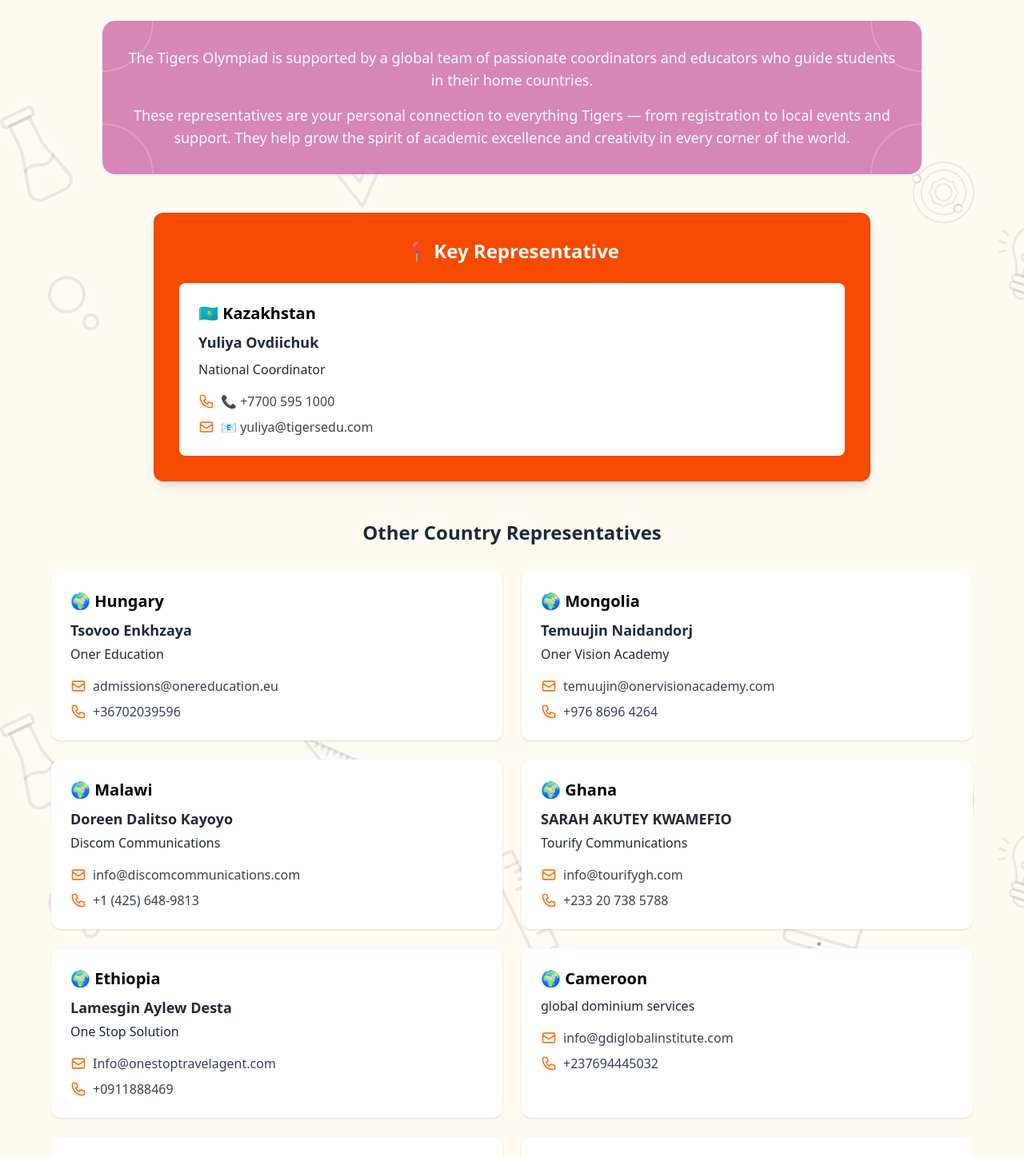
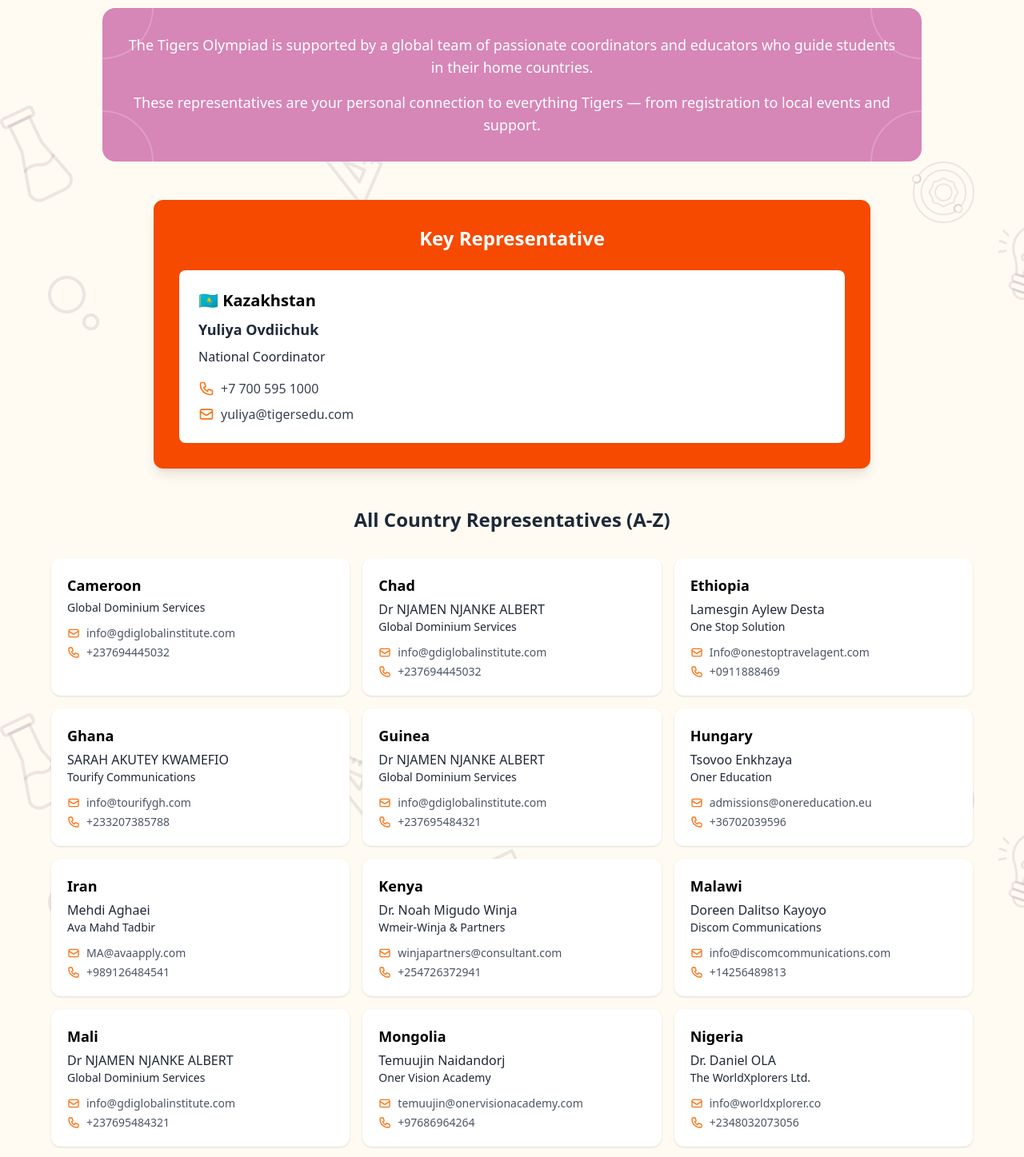
Before and after one commit to VladNaboka/olympiad_tiger_site, a Next.js app: page /representatives in a window 1280 px wide. Shown: the part 480-1927 px from the top of the page at 80% size. Built offline with nearby package versions, Linux system fonts and the light colour scheme.

Commit message:
change representatives A-Z

```diff
--- a/src/app/representatives/page.js
+++ b/src/app/representatives/page.js
@@ -2,15 +2,47 @@
 import Footer from '../../components/footer';
 import Link from 'next/link';
 
-// Updated representatives data - now focused on Julia Ovdiichuk as main representative
+// Representatives data sorted alphabetically by country
 const representatives = [
   {
-    id: 1,
-    country: "Kazakhstan",
-    name: "Yuliya Ovdiichuk",
-    role: "National Coordinator",
-    email: "yuliya@tigersedu.com",
-    phone: "+7 700 595 1000"
+    id: 7,
+    country: "Cameroon",
+    name: "",
+    role: "Global Dominium Services",
+    email: "info@gdiglobalinstitute.com",
+    phone: "+237694445032",
+  },
+  {
+    id: 8,
+    country: "Chad",
+    name: "Dr NJAMEN NJANKE ALBERT",
+    role: "Global Dominium Services",
+    email: "info@gdiglobalinstitute.com",
+    phone: "+237694445032",
+  },
+  {
+    id: 6,
+    country: "Ethiopia",
+    name: "Lamesgin Aylew Desta",
+    role: "One Stop Solution",
+    email: "Info@onestoptravelagent.com",
+    phone: "+0911888469",
+  },
+  {
+    id: 5,
+    country: "Ghana",
+    name: "SARAH AKUTEY KWAMEFIO",
+    role: "Tourify Communications",
+    email: "info@tourifygh.com",
+    phone: "+233207385788",
+  },
+  {
+    id: 11,
+    country: "Guinea",
+    name: "Dr NJAMEN NJANKE ALBERT",
+    role: "Global Dominium Services",
+    email: "info@gdiglobalinstitute.com",
+    phone: "+237695484321",
   },
   {
     id: 2,
@@ -18,7 +50,48 @@
     name: "Tsovoo Enkhzaya",
     role: "Oner Education",
     email: "admissions@onereducation.eu",
-    phone: "+36702039596"
+    phone: "+36702039596",
+  },
+  {
+    id: 14,
+    country: "Iran",
+    name: "Mehdi Aghaei",
+    role: "Ava Mahd Tadbir",
+    email: "MA@avaapply.com",
+    phone: "+989126484541",
+  },
+  {
+    id: 1,
+    country: "Kazakhstan",
+    name: "Yuliya Ovdiichuk",
+    role: "National Coordinator",
+    email: "yuliya@tigersedu.com",
+    phone: "+7 700 595 1000",
+    isMain: true
+  },
+  {
+    id: 15,
+    country: "Kenya",
+    name: "Dr. Noah Migudo Winja",
+    role: "Wmeir-Winja & Partners",
+    email: "winjapartners@consultant.com",
+    phone: "+254726372941",
+  },
+  {
+    id: 4,
+    country: "Malawi",
+    name: "Doreen Dalitso Kayoyo",
+    role: "Discom Communications",
+    email: "info@discomcommunications.com",
+    phone: "+14256489813",
+  },
+  {
+    id: 10,
+    country: "Mali",
+    name: "Dr NJAMEN NJANKE ALBERT",
+    role: "Global Dominium Services",
+    email: "info@gdiglobalinstitute.com",
+    phone: "+237695484321",
   },
   {
     id: 3,
@@ -26,47 +99,31 @@
     name: "Temuujin Naidandorj",
     role: "Oner Vision Academy",
     email: "temuujin@onervisionacademy.com",
-    phone: "+976 8696 4264"
+    phone: "+97686964264",
   },
   {
-    id: 4,
-    country: "Malawi",
-    name: "Doreen Dalitso Kayoyo",
-    role: "Discom Communications",
-    email: "info@discomcommunications.com",
-    phone: "+1 (425) 648-9813"
+    id: 13,
+    country: "Nigeria",
+    name: "Dr. Daniel OLA",
+    role: "The WorldXplorers Ltd.",
+    email: "info@worldxplorer.co",
+    phone: "+2348032073056",
   },
   {
-    id: 5,
-    country: "Ghana",
-    name: "SARAH AKUTEY KWAMEFIO",
-    role: "Tourify Communications",
-    email: "info@tourifygh.com",
-    phone: "+233 20 738 5788"
+    id: 16,
+    country: "Rwanda",
+    name: "Dr. Noah Migudo Winja",
+    role: "Wmeir-Winja & Partners",
+    email: "winjapartners@consultant.com",
+    phone: "+254726372941",
   },
   {
-    id: 6,
-    country: "Ethiopia",
-    name: "Lamesgin Aylew Desta ",
-    role: "One Stop Solution",
-    email: "Info@onestoptravelagent.com",
-    phone: "+0911888469"
-  },
-  {
-    id: 7,
-    country: "Cameroon",
-    name: "",
-    role: "global dominium services",
-    email: "info@gdiglobalinstitute.com",
-    phone: "+237694445032"
-  },
-  {
-    id: 8,
-    country: "Chad",
-    name: "Dr NJAMEN NJANKE ALBERT",
-    role: "Global Dominium Services",
-    email: "info@gdiglobalinstitute.com",
-    phone: "+237694445032"
+    id: 12,
+    country: "Tanzania",
+    name: "Sarfraz Kassam",
+    role: "EduKwanza",
+    email: "sarfraz.kassam@edukwanza.com",
+    phone: "+255787001786",
   },
   {
     id: 9,
@@ -74,63 +131,15 @@
     name: "Dr NJAMEN NJANKE ALBERT",
     role: "Global Dominium Services",
     email: "info@gdiglobalinstitute.com",
-    phone: "+237657385562"
+    phone: "+237657385562",
   },
   {
-    id: 10,
-    country: "Mali",
-    name: "Dr NJAMEN NJANKE ALBERT",
-    role: "Global Dominium Services",
-    email: "info@gdiglobalinstitute.com",
-    phone: "+237695484321"
-  },
-  {
-    id: 11,
-    country: "Guinea",
-    name: "Dr NJAMEN NJANKE ALBERT",
-    role: "Global Dominium Services",
-    email: "info@gdiglobalinstitute.com",
-    phone: "+237695484321"
-  },
-  {
-    id: 12,
-    country: "Tanzania",
-    name: "Sarfraz Kassam",
-    role: "EduKwanza",
-    email: "sarfraz.kassam@edukwanza.com",
-    phone: "+255787001786"
-  },
-  {
-    id: 13,
-    country: "Nigeria",
-    name: "Dr. Daniel OLA",
-    role: "The WorldXplorers Ltd.",
-    email: "info@worldxplorer.co",
-    phone: "+2348032073056"
-  },
-  {
-    id: 14,
-    country: "Iran",
-    name: "Mehdi Aghaei",
-    role: "Ava Mahd Tadbir",
-    email: "MA@avaapply.com",
-    phone: "+989126484541"
-  },
-  {
-    id: 15,
-    country: "Kenya",
-    name: "Dr. Noah Migudo Winja",
-    role: "Wmeir-Winja & Partners",
-    email: "winjapartners@consultant.com",
-    phone: "+254726372941"
-  },
-  {
-    id: 16,
-    country: "Rwanda",
-    name: "Dr. Noah Migudo Winja",
-    role: "Wmeir-Winja & Partners",
-    email: "winjapartners@consultant.com",
-    phone: "+254726372941"
+    id: 18,
+    country: "Turkey",
+    name: "Mucibur Rahman Sokak",
+    role: "YELS International Education and Consultancy",
+    email: "info@yelsdanismanlik.com",
+    phone: "+905365516820",
   },
   {
     id: 17,
@@ -138,19 +147,15 @@
     name: "Dr. Noah Migudo Winja",
     role: "Wmeir-Winja & Partners",
     email: "winjapartners@consultant.com",
-    phone: "+254726372941"
-  },
-  {
-    id: 18,
-    country: "Turkey",
-    name: "Mucibur Rahman Sokak",
-    role: "YELS International Education and Consultancy",
-    email: "info@yelsdanismanlik.com",
-    phone: "+905365516820"
+    phone: "+254726372941",
   },
 ];
 
 export default function Representatives() {
+  // Filter out the main representative for the grid
+  const otherReps = representatives.filter(rep => !rep.isMain);
+  const mainRep = representatives.find(rep => rep.isMain);
+
   return (
     <div
       className="min-h-screen flex flex-col bg-[#fffbf2] relative"
@@ -177,10 +182,10 @@
             </div>
 
             <h2 className="text-4xl font-bold text-orange-600 mb-5 text-center">
-              🌍 REPRESENTATIVES
+              REPRESENTATIVES
             </h2>
 
-            <p className="text-lg text-gray-600 max-w-2xl text-center mb-12">
+            <p className="text-lg text-gray-600 max-w-2xl text-center mb-8">
               Connect with the Tigers Olympiad representatives in your country
             </p>
           </div>
@@ -191,7 +196,6 @@
       <div className="px-4 mb-12">
         <div className="container mx-auto max-w-5xl">
           <div className="bg-[#d686b7] text-white p-8 rounded-2xl relative overflow-hidden">
-            {/* Decorative circles */}
             <div className="absolute top-0 left-0 w-32 h-32 border-2 border-white rounded-full opacity-20 -translate-x-1/2 -translate-y-1/2"></div>
             <div className="absolute top-0 right-0 w-32 h-32 border-2 border-white rounded-full opacity-20 translate-x-1/2 -translate-y-1/2"></div>
             <div className="absolute bottom-0 left-0 w-32 h-32 border-2 border-white rounded-full opacity-20 -translate-x-1/2 translate-y-1/2"></div>
@@ -204,42 +208,42 @@
               </p>
               <p className="text-lg">
                 These representatives are your personal connection to everything Tigers — from registration
-                to local events and support. They help grow the spirit of academic excellence and creativity
-                in every corner of the world.
+                to local events and support.
               </p>
             </div>
           </div>
         </div>
       </div>
 
-      {/* Key Representative Highlight - Julia Ovdiichuk */}
+      {/* Key Representative Highlight */}
+      {mainRep && (
         <div className="px-4 mb-12">
           <div className="container mx-auto max-w-4xl">
             <div className="bg-orange-600 text-white p-8 rounded-xl shadow-lg">
-            <h3 className="text-2xl font-bold mb-6 text-center">📍 Key Representative</h3>
+              <h3 className="text-2xl font-bold mb-6 text-center">Key Representative</h3>
               <div className="bg-white text-gray-800 p-6 rounded-lg">
                 <div className="flex flex-col md:flex-row items-center gap-6">
                   <div className="flex-grow">
-                  <h4 className="text-xl font-bold text-orange-600 mb-2">🇰🇿 Kazakhstan</h4>
-                  <h5 className="text-lg font-semibold mb-2">Yuliya Ovdiichuk</h5>
-                  <p className="text-gray-600 mb-4">National Coordinator</p>
+                    <h4 className="text-xl font-bold text-orange-600 mb-2">🇰🇿 {mainRep.country}</h4>
+                    <h5 className="text-lg font-semibold mb-2">{mainRep.name}</h5>
+                    <p className="text-gray-600 mb-4">{mainRep.role}</p>
 
                     <div className="flex items-center mb-2">
                       <span className="flex-shrink-0 text-orange-500 mr-2">
-                      <svg className="w-5 h-5" fill="none" stroke="currentColor" viewBox="0 0 24 24" xmlns="http://www.w3.org/2000/svg">
+                        <svg className="w-5 h-5" fill="none" stroke="currentColor" viewBox="0 0 24 24">
                           <path strokeLinecap="round" strokeLinejoin="round" strokeWidth="2" d="M3 5a2 2 0 012-2h3.28a1 1 0 01.948.684l1.498 4.493a1 1 0 01-.502 1.21l-2.257 1.13a11.042 11.042 0 005.516 5.516l1.13-2.257a1 1 0 011.21-.502l4.493 1.498a1 1 0 01.684.949V19a2 2 0 01-2 2h-1C9.716 21 3 14.284 3 6V5z"></path>
                         </svg>
                       </span>
-                    <span className="text-gray-700">📞 +7700 595 1000</span>
+                      <span className="text-gray-700">{mainRep.phone}</span>
                     </div>
 
                     <div className="flex items-center">
                       <span className="flex-shrink-0 text-orange-500 mr-2">
-                      <svg className="w-5 h-5" fill="none" stroke="currentColor" viewBox="0 0 24 24" xmlns="http://www.w3.org/2000/svg">
+                        <svg className="w-5 h-5" fill="none" stroke="currentColor" viewBox="0 0 24 24">
                           <path strokeLinecap="round" strokeLinejoin="round" strokeWidth="2" d="M3 8l7.89 5.26a2 2 0 002.22 0L21 8M5 19h14a2 2 0 002-2V7a2 2 0 00-2-2H5a2 2 0 00-2 2v10a2 2 0 002 2z"></path>
                         </svg>
                       </span>
-                    <span className="text-gray-700">📧 yuliya@tigersedu.com</span>
+                      <span className="text-gray-700">{mainRep.email}</span>
                     </div>
                   </div>
                 </div>
@@ -247,35 +251,36 @@
             </div>
           </div>
         </div>
+      )}
 
-      {/* Representatives Grid - updated to 2x2 grid */}
+      {/* All Representatives - Alphabetical Grid */}
       <div className="px-4 mb-16">
         <div className="container mx-auto max-w-6xl">
-          <h3 className="text-2xl font-bold text-center mb-8 text-gray-800">Other Country Representatives</h3>
-          <div className="grid grid-cols-1 md:grid-cols-2 lg:grid-cols-2 gap-6">
-            {representatives.slice(1).map((rep) => (
-              <div key={rep.id} className="bg-white rounded-xl shadow-sm overflow-hidden">
-                <div className="p-6">
-                  <h3 className="text-xl font-bold text-orange-600 mb-2">🌍 {rep.country}</h3>
-                  <h4 className="text-lg font-semibold text-gray-800 mb-1">{rep.name}</h4>
-                  <p className="text-gray-700 mb-4">{rep.role}</p>
+          <h3 className="text-2xl font-bold text-center mb-8 text-gray-800">
+            All Country Representatives (A-Z)
+          </h3>
+          <div className="grid grid-cols-1 md:grid-cols-2 lg:grid-cols-3 gap-4">
+            {otherReps.map((rep) => (
+              <div
+                key={rep.id}
+                className="bg-white p-5 rounded-xl shadow-sm hover:shadow-md transition-shadow"
+              >
+                <h4 className="text-lg font-bold text-orange-600 mb-1">{rep.country}</h4>
+                {rep.name && <p className="font-medium text-gray-800">{rep.name}</p>}
+                <p className="text-gray-600 text-sm mb-3">{rep.role}</p>
 
-                  <div className="flex items-center mb-2">
-                    <span className="flex-shrink-0 text-orange-500 mr-2">
-                      <svg className="w-5 h-5" fill="none" stroke="currentColor" viewBox="0 0 24 24" xmlns="http://www.w3.org/2000/svg">
+                <div className="space-y-1 text-sm">
+                  <div className="flex items-center text-gray-600">
+                    <svg className="w-4 h-4 text-orange-500 mr-2 flex-shrink-0" fill="none" stroke="currentColor" viewBox="0 0 24 24">
                       <path strokeLinecap="round" strokeLinejoin="round" strokeWidth="2" d="M3 8l7.89 5.26a2 2 0 002.22 0L21 8M5 19h14a2 2 0 002-2V7a2 2 0 00-2-2H5a2 2 0 00-2 2v10a2 2 0 002 2z"></path>
                     </svg>
-                    </span>
-                    <span className="text-gray-700">{rep.email}</span>
+                    <span className="truncate">{rep.email}</span>
                   </div>
-
-                  <div className="flex items-center">
-                    <span className="flex-shrink-0 text-orange-500 mr-2">
-                      <svg className="w-5 h-5" fill="none" stroke="currentColor" viewBox="0 0 24 24" xmlns="http://www.w3.org/2000/svg">
+                  <div className="flex items-center text-gray-600">
+                    <svg className="w-4 h-4 text-orange-500 mr-2 flex-shrink-0" fill="none" stroke="currentColor" viewBox="0 0 24 24">
                       <path strokeLinecap="round" strokeLinejoin="round" strokeWidth="2" d="M3 5a2 2 0 012-2h3.28a1 1 0 01.948.684l1.498 4.493a1 1 0 01-.502 1.21l-2.257 1.13a11.042 11.042 0 005.516 5.516l1.13-2.257a1 1 0 011.21-.502l4.493 1.498a1 1 0 01.684.949V19a2 2 0 01-2 2h-1C9.716 21 3 14.284 3 6V5z"></path>
                     </svg>
-                    </span>
-                    <span className="text-gray-700">{rep.phone}</span>
+                    <span>{rep.phone}</span>
                   </div>
                 </div>
               </div>
@@ -310,7 +315,7 @@
             <p className="text-gray-700 text-lg">
               Through this network of representatives and brilliant participants like you, we're building
               a global community of dreamers, thinkers, and creators. Connect with your representative
-              today — and start your Tigers journey! 🐯🌟
+              today — and start your Tigers journey!
             </p>
           </div>
         </div>
```
Lines whose indentation alone changed are shown as unchanged.
